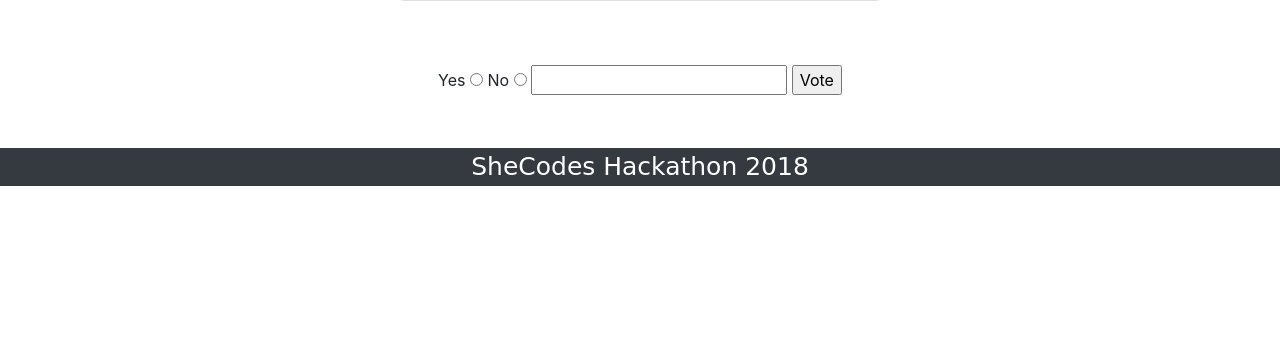
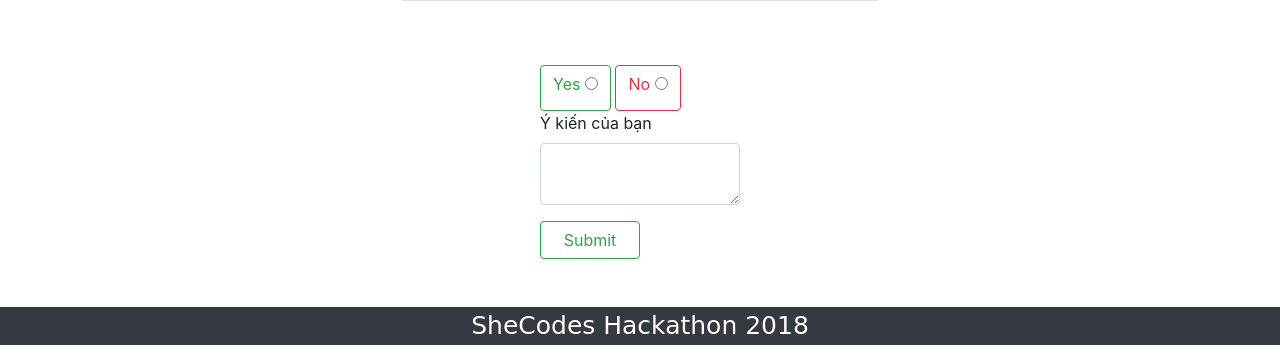
Before and after one commit to AnhVuH/She-code, a Flask app: template templates/topic.html in a window 1280 px wide. Shown: the part 691-1052 px from the top of the page. Before the commit the page ends 877 px from the top, so only its background shows below. Run offline with Flask 2, Linux system fonts and the light colour scheme; the template is opened without the code that fills it, so the values that code supplies are empty; the visitor is signed in with stand-in values (Sample User, id 1); parts of the project's set-up code (start-up, migrations or seed data) failed here and were passed over; some libraries are stand-ins or nearby versions; some web fonts are replaced.

Commit message:
lan cuoi 1

```diff
--- a/static/css/topic.css
+++ b/static/css/topic.css
@@ -89,3 +89,10 @@
 .w-30px{
   width: 30px;
 }
+.w-400px{
+  width: 400px;
+}
+
+.h-200px{
+  width: 200px;
+}
--- a/templates/topic.html
+++ b/templates/topic.html
@@ -60,9 +60,15 @@
            Người chọn: {{vote.user}}
           <div class="d-flex ">
             {% if vote.vote_yes %}
-            <div class="card-text  border border-success w-25 text-center"> <p> Yes</p></div>
+            <div class="card-text  border border-success w-25 text-center">
+              <p> Yes</p>
+               <a href="{{url_for('vote', topic_id = topic.id, vote='yes')}}"> <i class="far fa-thumbs-up "></i></a>
+            </div>
             {%else%}
-            <div class="card-text  border border-danger w-25 text-center"> <p> No</p></div>
+            <div class="card-text  border border-danger w-25 text-center">
+               <p> No</p>
+                <a href="{{url_for('vote', topic_id = topic.id,vote= 'no')}}"> <i class="far fa-thumbs-down "></i></a>
+            </div>
             {%endif%}
           </div>
           <div class="">
@@ -92,18 +98,35 @@
       <div class="d-flex justify-content-center my-5">
         <form class="" method="post">
           {% if session.username not in topic.users_voted%}
-          <label>Yes</label>
-          <input type="radio" name="choice" value="yes">
+          <div class="btn btn-light btn-outline-success">
+            <label>Yes</label>
+            <input class="" type="radio" name="choice" value="yes">
+          </div>
 
-          <label>No</label>
-          <input type="radio" name="choice" value="no">
+          <div class="btn btn-light btn-outline-danger">
+            <label>No</label>
+            <input class="" type="radio" name="choice" value="no">
+          </div>
+
+
           {% endif %}
+          <div class="form-group">
+            <label>Ý kiến của bạn</label>
+            <div class="w-400px h-200px">
+              <textarea class= "form-control" type="text"name="answer" required>  </textarea>
+            </div>
 
-          <input type="text" name="answer" >
+          </div>
+<!--
+          <input type="text" name="answer" > -->
 
-          <input type="submit"  value="Vote">
+          <input class="btn btn-light btn-outline-success w-50 " type="submit"  value="Submit">
 
         </form>
+        <!-- <div class="d-flex justify-content-around">
+          <button type="button" class="btn btn-light btn-outline-success w-50 ">  <a href="{{url_for('vote', topic_id = topic.id, vote='yes')}}"> <i class="far fa-thumbs-up "></i></a></button>
+          <button type="button" class="btn btn-light btn-outline-danger w-50"><a href="{{url_for('vote', topic_id = topic.id,vote= 'no')}}"> <i class="far fa-thumbs-down "></i></a></button>
+        </div> -->
 
       </div>
 
```
